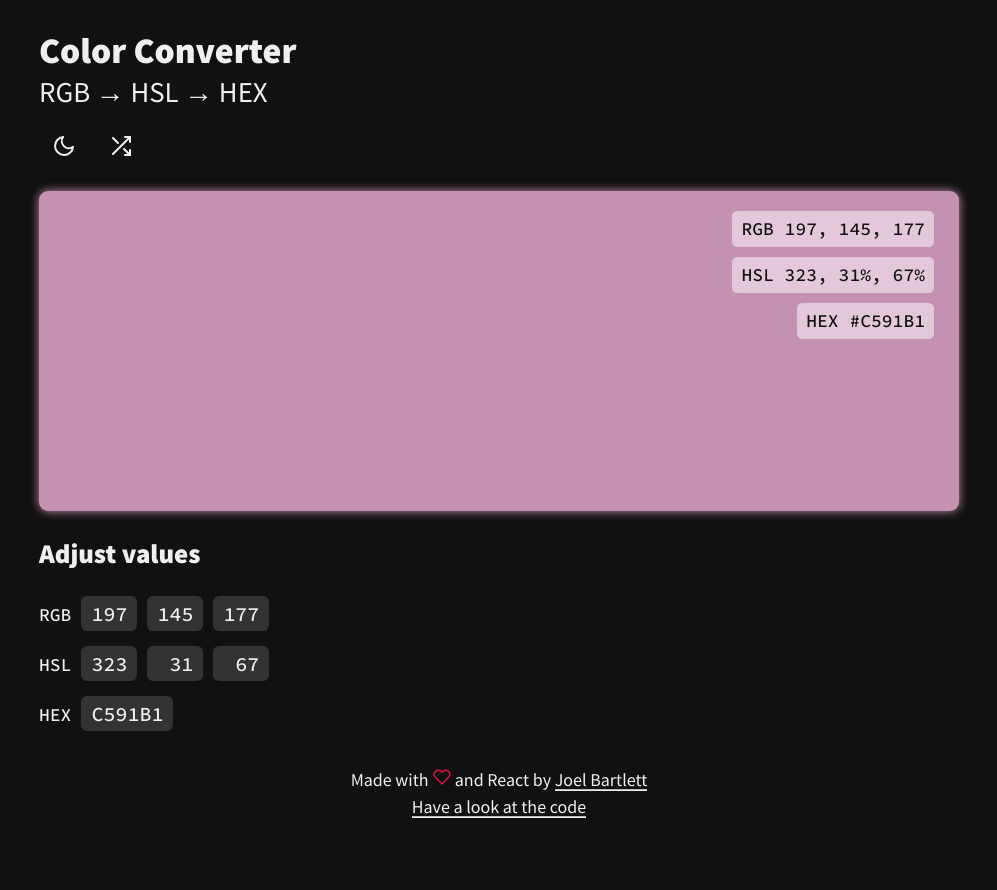
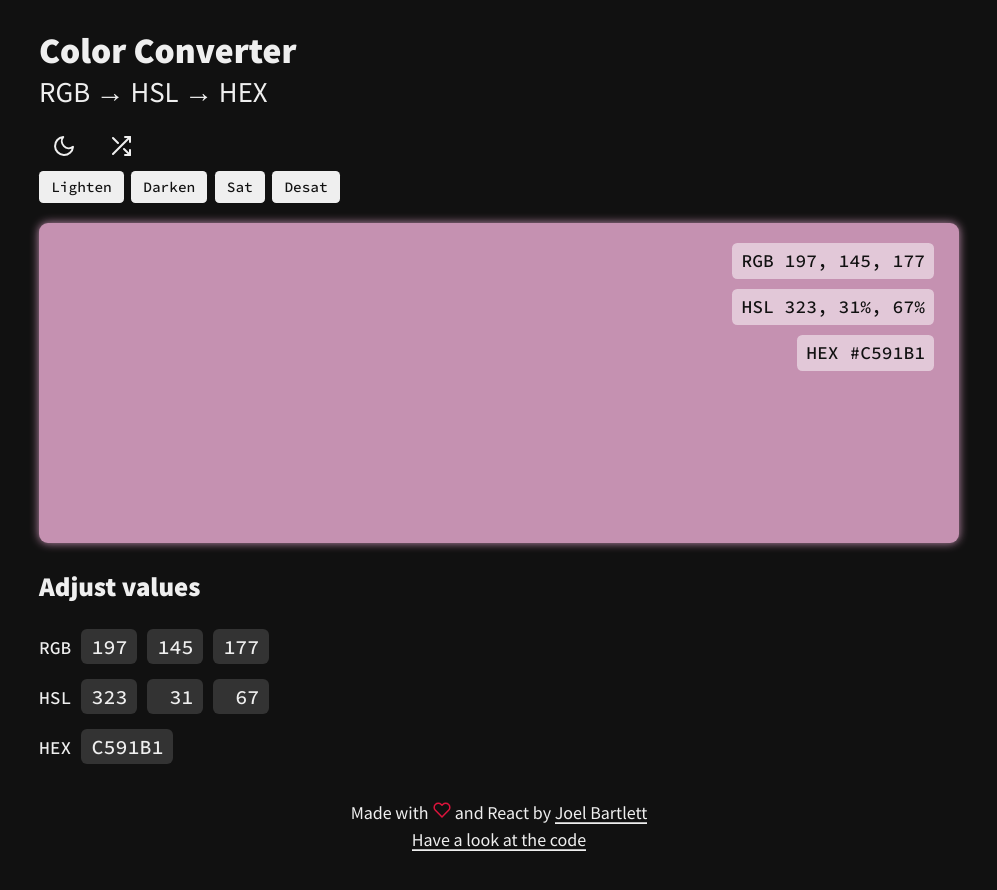
Before and after one commit to murbar/web-color-tool, a React (Create React App) app: page / in a window 1280 px wide. Shown: the top 890 px of the page, without its empty margins (141-1138 px from the left). Built offline with nearby package versions, Linux system fonts and the light colour scheme.

Commit message:
Add color adjustment controls

```diff
--- a/src/App.jsx
+++ b/src/App.jsx
@@ -18,6 +18,7 @@ import useKeyPress from 'hooks/useKeyPress';
 import useAnalyticsPageView from 'hooks/useAnalyticsPageView';
 import useKeyboardQuery from 'hooks/useKeyboardQuery';
 import useLocalStorageState from 'hooks/useLocalStorageState';
+import ColorAdjustControls from 'components/ColorAdjustControls';
 
 const StyledWrapper = styled.div`
   padding: 0 2rem 3rem;
@@ -48,6 +49,7 @@ const randomColor = () => deriveColorState(randomRgbValues());
 ReactGA.initialize('UA-140727716-1');
 
 function App({ initialColor, darkMode, location }) {
+  const [darkThemeToggle, setDarkThemeToggle] = useLocalStorageState('theme-preference', true);
   const [colorValues, setColorValues] = useState(
     initialColor ? deriveColorState(initialColor) : randomColor()
   );
@@ -64,8 +66,6 @@ function App({ initialColor, darkMode, location }) {
       action: 'Randomized color'
     });
   };
-
-  const [darkThemeToggle, setDarkThemeToggle] = useLocalStorageState('theme-preference', true);
 
   const toggleTheme = () => setDarkThemeToggle(prev => !prev);
 
@@ -92,6 +92,7 @@ function App({ initialColor, darkMode, location }) {
         <Controls>
           <ThemeControl onToggle={toggleTheme} toggled={darkMode} />
           <RandomizeControl onClick={randomizeColor} />
+          <ColorAdjustControls setColor={setColor} colorValues={colorValues} />
         </Controls>
         <Preview colorValues={colorValues} />
         {/* <Swatch rgbValues={colorValues.rgb} /> */}
--- /dev/null
+++ b/src/components/ColorAdjustControls.js
@@ -0,0 +1,45 @@
+import React from 'react';
+// import styled from 'styled-components';
+import colorConvert from 'colorConvert';
+import Button from 'components/common/Button';
+
+const ColorAdjustControls = ({ setColor, colorValues }) => {
+  let [h, s, l] = colorValues.hsl;
+
+  const convertAndSet = hslValues => {
+    const rgbValues = colorConvert.hsl.toRgb(hslValues);
+    setColor(rgbValues);
+  };
+
+  const lighten = e => {
+    l = l >= 90 ? 100 : l + 10;
+    // maybe just return early if lightness over 90
+    convertAndSet([h, s, l]);
+  };
+
+  const darken = e => {
+    l = l <= 10 ? 0 : l - 10;
+    convertAndSet([h, s, l]);
+  };
+
+  const saturate = e => {
+    s = s >= 90 ? 100 : s + 10;
+    convertAndSet([h, s, l]);
+  };
+
+  const desaturate = e => {
+    s = s <= 10 ? 0 : s - 10;
+    convertAndSet([h, s, l]);
+  };
+
+  return (
+    <div>
+      <Button onClick={lighten}>Lighten</Button>
+      <Button onClick={darken}>Darken</Button>
+      <Button onClick={saturate}>Sat</Button>
+      <Button onClick={desaturate}>Desat</Button>
+    </div>
+  );
+};
+
+export default ColorAdjustControls;
```
